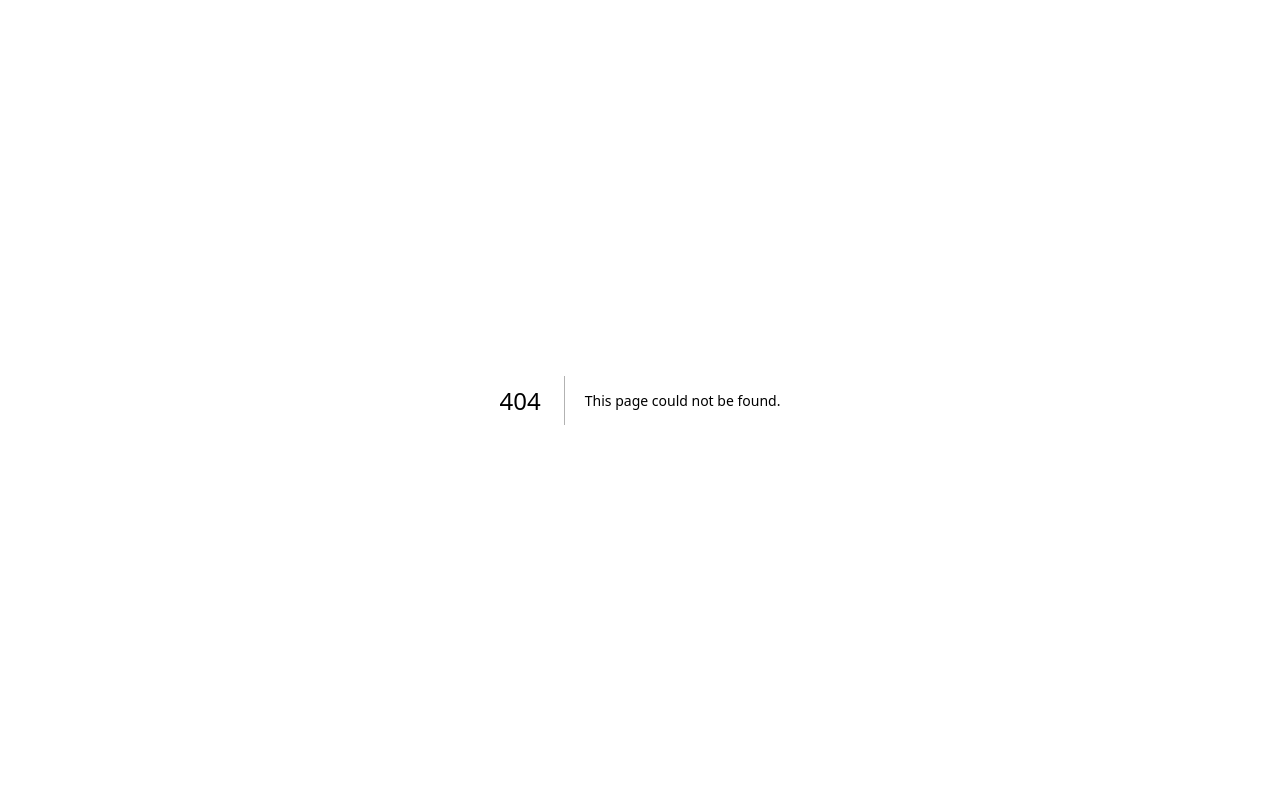
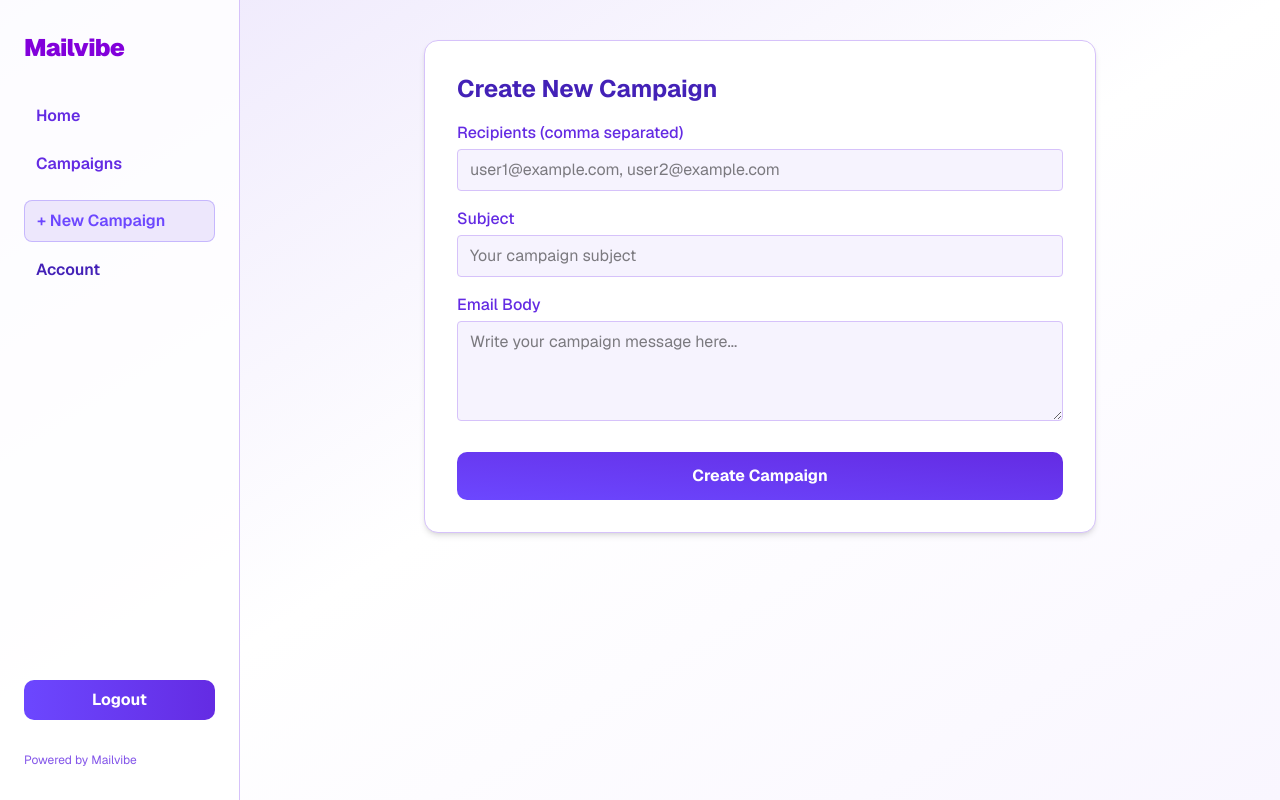
Before and after one commit to chiragbidx/next-portal-fxt, a Next.js app: page /dashboard/campaigns/new in a window 1280 px wide. Before the commit this address had no page. Built offline with nearby package versions, Linux system fonts and the light colour scheme.

Commit message:
New Campaign creation form for dashboard

```diff
--- /dev/null
+++ b/app/(dashboard)/dashboard/campaigns/new/page.tsx
@@ -0,0 +1,96 @@
+"use client";
+
+import { useState } from "react";
+import { useRouter } from "next/navigation";
+
+export default function NewCampaignPage() {
+  const [recipients, setRecipients] = useState("");
+  const [subject, setSubject] = useState("");
+  const [body, setBody] = useState("");
+  const [error, setError] = useState<string | null>(null);
+  const [loading, setLoading] = useState(false);
+  const router = useRouter();
+
+  async function handleSubmit(e: React.FormEvent) {
+    e.preventDefault();
+
+    if (!recipients.trim() || !subject.trim() || !body.trim()) {
+      setError("All fields are required.");
+      return;
+    }
+    const recipientList = recipients.split(",").map((v) => v.trim()).filter(Boolean);
+    if (recipientList.some(email => !/^[^@\s]+@[^@\s]+\.[^@\s]+$/.test(email))) {
+      setError("Each recipient must be a valid email.");
+      return;
+    }
+
+    setLoading(true);
+    setError(null);
+
+    try {
+      const resp = await fetch("/api/campaigns", {
+        method: "POST",
+        headers: { "Content-Type": "application/json" },
+        body: JSON.stringify({ recipients: recipientList, subject, body }),
+      });
+      const data = await resp.json();
+      if (!resp.ok) {
+        setError(data.error || "Failed to create campaign.");
+        setLoading(false);
+        return;
+      }
+      router.push("/dashboard/campaigns");
+    } catch (err) {
+      setError("Failed to create campaign. Try again.");
+      setLoading(false);
+    }
+  }
+
+  return (
+    <div className="max-w-2xl mx-auto bg-white p-8 rounded-xl shadow-md border border-[#d6c2fa]">
+      <h2 className="text-2xl font-bold text-[#4321b7] mb-4">Create New Campaign</h2>
+      <form className="flex flex-col gap-4" onSubmit={handleSubmit} autoComplete="off">
+        <div>
+          <label className="block mb-1 font-medium text-[#642be3]">Recipients (comma separated)</label>
+          <input
+            type="text"
+            className="w-full rounded border border-[#d6c2fa] px-3 py-2 bg-[#f6f3fe] text-black"
+            value={recipients}
+            onChange={e => setRecipients(e.target.value)}
+            placeholder="user1@example.com, user2@example.com"
+            disabled={loading}
+          />
+        </div>
+        <div>
+          <label className="block mb-1 font-medium text-[#642be3]">Subject</label>
+          <input
+            type="text"
+            className="w-full rounded border border-[#d6c2fa] px-3 py-2 bg-[#f6f3fe] text-black"
+            value={subject}
+            onChange={e => setSubject(e.target.value)}
+            placeholder="Your campaign subject"
+            disabled={loading}
+          />
+        </div>
+        <div>
+          <label className="block mb-1 font-medium text-[#642be3]">Email Body</label>
+          <textarea
+            className="w-full rounded border border-[#d6c2fa] px-3 py-2 bg-[#f6f3fe] text-black min-h-[100px]"
+            value={body}
+            onChange={e => setBody(e.target.value)}
+            placeholder="Write your campaign message here..."
+            disabled={loading}
+          />
+        </div>
+        {error && <div className="text-red-600 font-semibold">{error}</div>}
+        <button
+          type="submit"
+          className={`mt-2 px-6 py-3 rounded-lg font-bold transition bg-gradient-to-tr from-[#6c47ff] to-[#642be3] text-white ${loading ? "opacity-60 cursor-not-allowed" : "hover:opacity-90"}`}
+          disabled={loading}
+        >
+          {loading ? "Creating..." : "Create Campaign"}
+        </button>
+      </form>
+    </div>
+  );
+}
```
